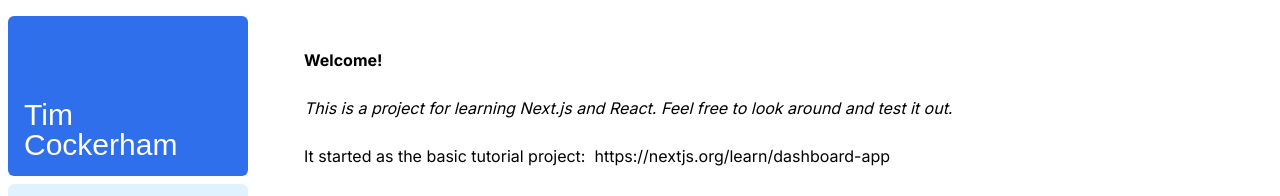
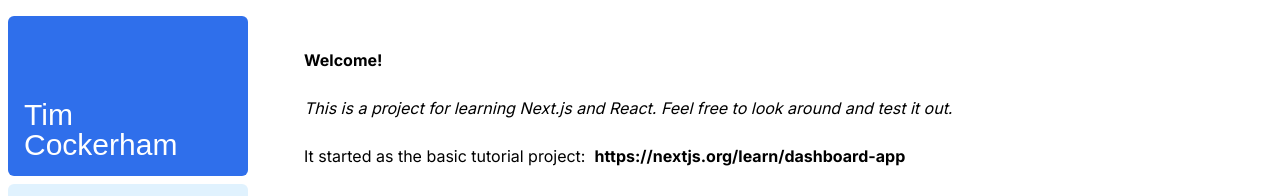
Before and after one commit to tjcocker/NextJS-App, a Next.js app: page /dashboard/home in a window 1280 px wide. Shown: the top 196 px of the page. Built offline with nearby package versions, Linux system fonts and the light colour scheme; a web font is replaced by a local one.

Commit message:
home page update

```diff
--- a/app/dashboard/home/page.tsx
+++ b/app/dashboard/home/page.tsx
@@ -17,7 +17,7 @@ const Home: NextPage = () => {
                 </h1><br></br>
                 <p><i>This is a project for learning Next.js and React. Feel free to look around and test it out.</i></p>
                 <br></br><p>It started as the basic tutorial project: &nbsp;<a
-                    href="https://nextjs.org/learn/dashboard-app" ><span>https://nextjs.org/learn/dashboard-app</span>
+                    href="https://nextjs.org/learn/dashboard-app" ><b><span>https://nextjs.org/learn/dashboard-app</span></b>
                 </a><br></br><br></br>
                     <a className="flex items-center"
                     ><XMarkIcon className="w-5 md:w-7" /><span>&nbsp;I removed authentication so anyone can access the app </span></a>
```
